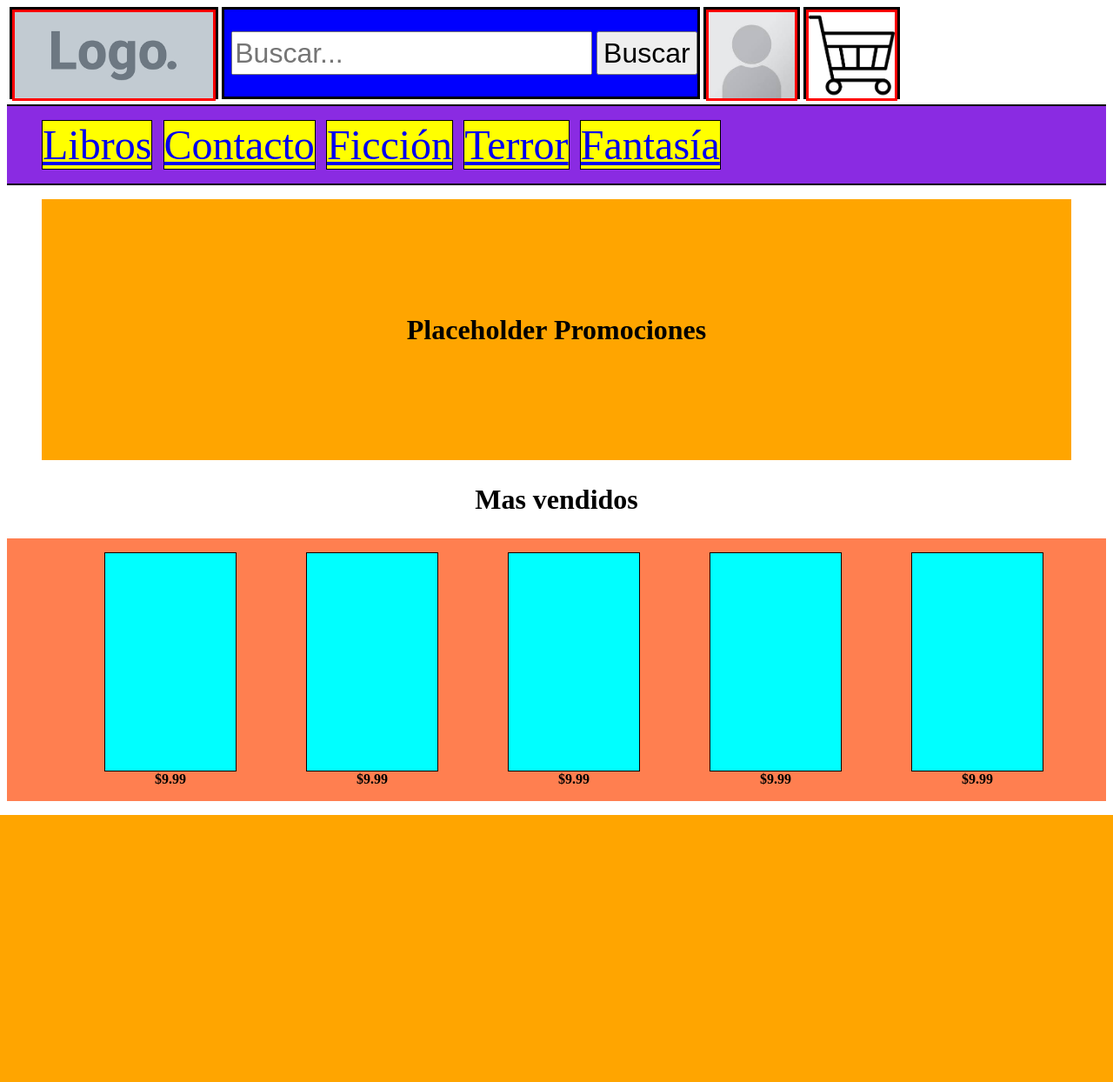
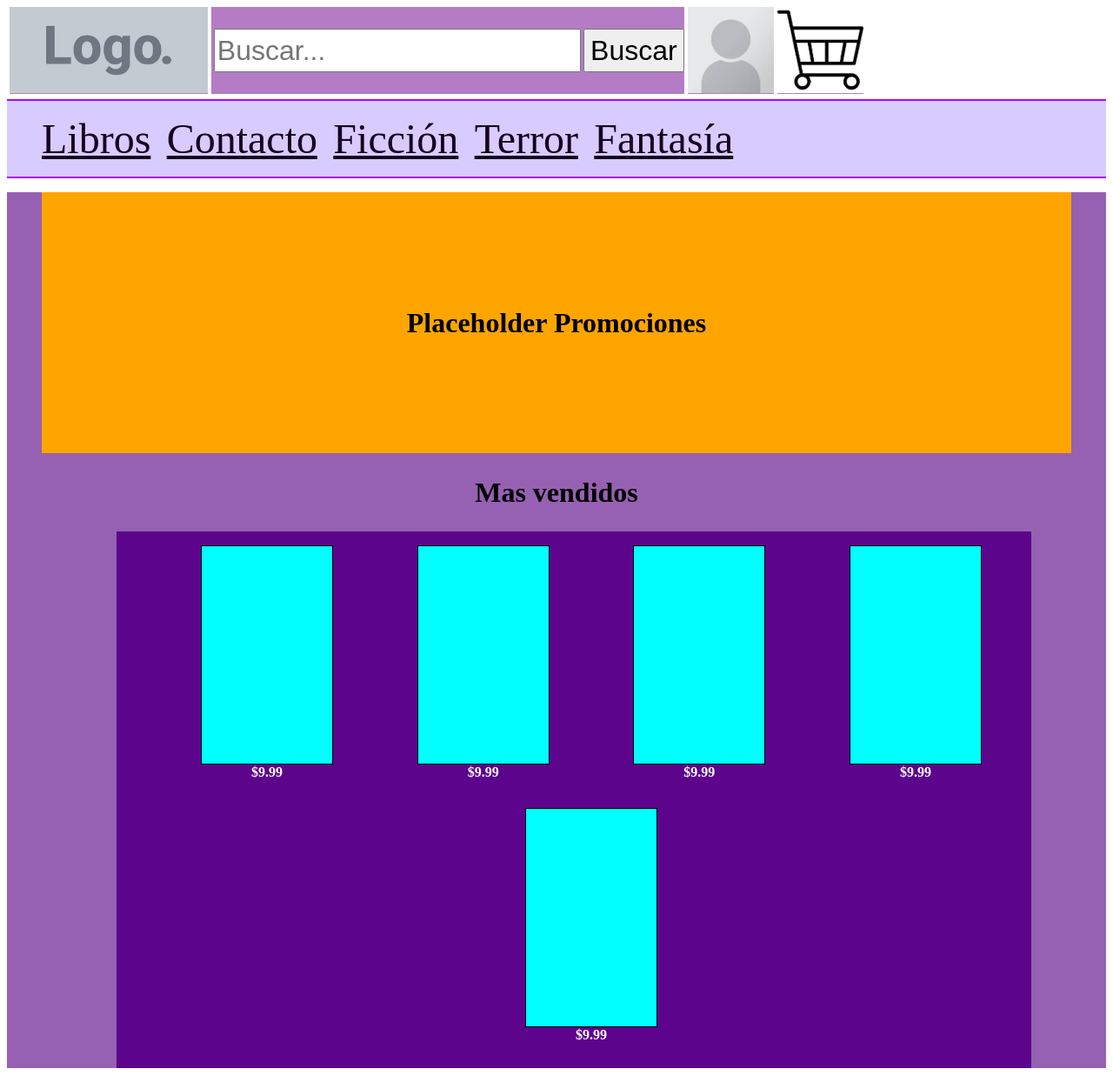
Before and after one commit to MatiasHerrneder/UNLu-PAW-Libreria, a PHP site: page / in a window 1280 px wide. Shown: the whole page at 87% size. Before the commit the page ends 937 px from the top, so only its background shows below. Run offline with PHP 8.4, Linux system fonts and the light colour scheme.

Commit message:
Add Color palette index

```diff
--- a/css/common.css
+++ b/css/common.css
@@ -1,3 +1,14 @@
+/* common.css
+ * Paleta:
+    + violeta (base): #5C058C
+    + violeta-claro-1: #7406B0
+    + violeta-claro-2: #8C08D5
+    + violeta-claro-3: #A409F9
+    + violeta-oscuro-1: #14011F
+    + violeta-oscuro-2: #2C0243
+    + violeta-oscuro-3: #440468
+*/
+
 .book_placeholder { /* Borrar mas adelante */
     border: 1px solid black;
     background-color: aqua;
@@ -19,16 +30,27 @@
 }
 
 #slider_books_list {
+    width: 80%;
+    margin-left: 10%;
+    margin-right: 10%;
     list-style-type: none;
     display: flex;
+    flex-direction: row;
+    flex-wrap: wrap;
     align-items: center;
-    justify-content: center;
-    background-color: coral;
+    /* justify-content: center; */
+    justify-content: space-evenly;
+    background-color: #5C058C;
+    padding-bottom: 1%;
 }
 
 .slider_books_list_book_link {
     text-align: center;
     font-weight: bold;
+}
+
+.slider_books_list_book_price {
+    color: white;
 }
 
 #slider_books_title {
@@ -38,6 +60,10 @@
     font-size: 2em;
 }
 
+main {
+    background-color: #9661B2;
+}
+
 .nav_icons {
     display: flex;
     flex-direction: row;
@@ -45,25 +71,25 @@
 }
 
 .nav_icons_item {
-    background-color: #f2f2f2;
-    border-style: solid;
-    border-color: black;
+    background-color: #B47CC4;
+    /* border-style: solid; */
+    /* border-color: black; */
     height: 100px;
     margin-left: 3px;
     margin-right: 1px;
 }
 
 .nav_icons_item img {
-    background-color: brown;
+    /* background-color: brown; */
     object-fit: contain;
     height: auto;
-    border-color: red;
-    border-style: solid;
+    /* border-color: red; */
+    /* border-style: solid; */
     height: 99%;
 }
 
 #nav_icons_item_search_bar {
-    background-color: blue;
+    /*background-color: blue;*/
     display: flex;
     flex-direction: row;
     align-items: center;
@@ -74,8 +100,8 @@
 
 #nav_icons_item_search_bar_search {
     width: 80%;
-    margin-left: 1.5%;
-    margin-right: 1%;
+    margin-left: 0.5%;
+    margin-right: 0.5%;
     height: 50%;
     font-size: 2em;
 }
@@ -87,9 +113,9 @@
 }
 
 .nav_section {
-    background-color: blueviolet;
-    border-top: 2px solid black;
-    border-bottom: 2px solid black;
+    background-color: #D8CBFF;
+    border-top: 2px solid #A409F9;;
+    border-bottom: 2px solid #A409F9;
 }
 
 .nav_section_links {
@@ -99,12 +125,21 @@
 }
 
 .nav_section_links_element {
-
-    background-color: yellow;
-    border: 1px solid black;
-    margin-right: 1%;
+    /*background-color: yellow;*/
+    /*border: 1px solid black;*/
+    margin-right: 1.5%;
 }
 
 .nav_section_links_element a {
+    color: #14011F;
     font-size: 3em;
 }
+
+.nav_section_links_element a:hover {
+    color: #440468;
+    /* background-color: #8C08D5; */
+}
+
+.nav_section_links_element a:visited {
+    color: #14011F;
+}
```
Also changed, not shown: css/README.md.
